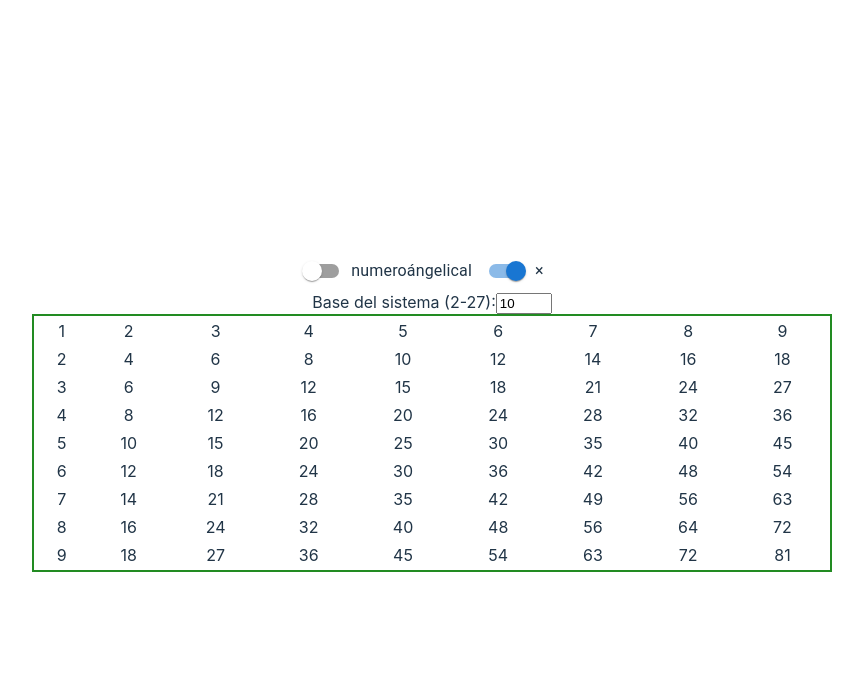
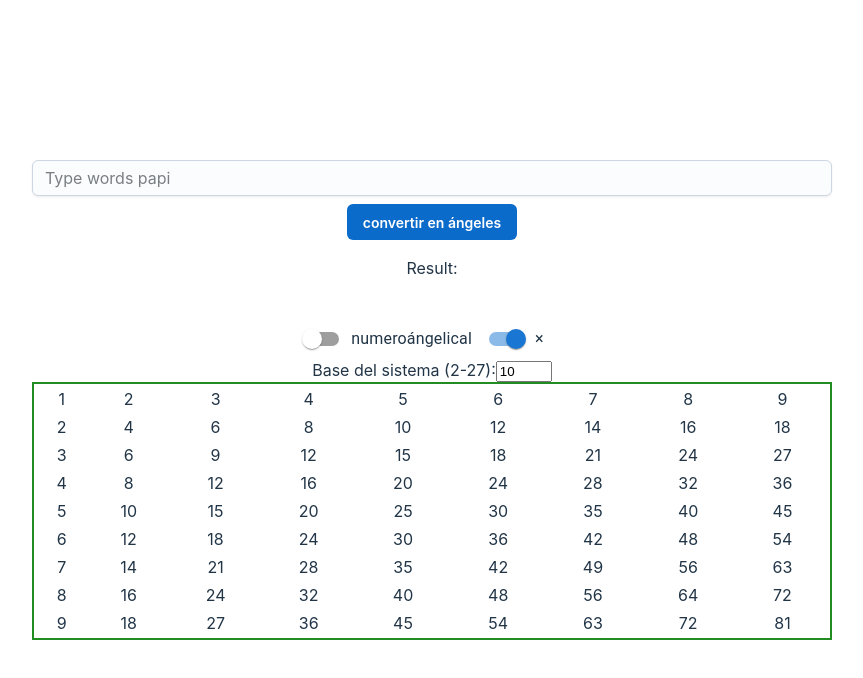
Before and after one commit to carafelix/alfabeto-angelical, a React (Vite) app: page / in a window 1280 px wide. Shown: the top 678 px of the page, without its empty margins (208-1071 px from the left). Built offline with nearby package versions, Linux system fonts and the light colour scheme.

Commit message:
componente para convertir palabras en números

```diff
--- a/package.json
+++ b/package.json
@@ -12,6 +12,7 @@
   "dependencies": {
     "@emotion/react": "^11.14.0",
     "@emotion/styled": "^11.14.0",
+    "@mui/joy": "^5.0.0-beta.48",
     "@mui/material": "^6.1.10",
     "react": "^18.3.1",
     "react-dom": "^18.3.1"
--- a/src/App.jsx
+++ b/src/App.jsx
@@ -2,6 +2,7 @@ import { useState } from 'react'
 import './App.css'
 import { Switch, FormControlLabel } from '@mui/material'
 import { vigesiseptimal, alfabeangel } from './numeros'
+import WordInterpreter from './wordInterpreter'
 
 function getMatrix(n, op) {
     return [...Array(n).keys()].map((_, i) =>
@@ -10,6 +11,7 @@ function getMatrix(n, op) {
         )
     )
 }
+
 /**
  *
  * @param {number} n decimal number value
@@ -36,7 +38,7 @@ function changeBase(n, base, angel) {
     return final.join('')
 }
 
-function App() {
+export default function App() {
     const [base, setBase] = useState(10)
     const [op, setOp] = useState('×')
     const [angel, setAngel] = useState(false)
@@ -46,12 +48,13 @@ function App() {
 
     return (
         <>
-            {/* <h1>Sistema numeroángelical</h1>
-            <p>
+            {/* <h1>Sistema numeroángelical</h1> */}
+
+            <WordInterpreter />
+            {/* <p>
                 Tablas de multiplicar para sistema numéricos
                 de diferente base
             </p> */}
-
             <br />
 
             <FormControlLabel
@@ -59,7 +62,6 @@ function App() {
                 label='numeroángelical'
                 onChange={() => setAngel(!angel)}
             />
-
             <FormControlLabel
                 control={<Switch defaultChecked />}
                 label={op}
@@ -71,13 +73,10 @@ function App() {
                     setMatrix(getMatrix(base, new_op))
                 }}
             />
-
             <br />
-
             <label htmlFor='tablas'>
                 Base del sistema (2-27):
             </label>
-
             <input
                 type='number'
                 id='tablas'
@@ -85,14 +84,13 @@ function App() {
                 min='2'
                 max='27'
                 value={base}
-                onChange={(e) => {
-                    const v = +e.target.value
+                onChange={(ev) => {
+                    const v = +ev.target.value
                     const lv = v > 27 ? 27 : v < 2 ? 2 : v
                     setBase(lv)
                     setMatrix(getMatrix(lv, op))
                 }}
             />
-
             <table>
                 <tbody>
                     {matrix
@@ -126,5 +124,3 @@ function App() {
         </>
     )
 }
-
-export default App
--- /dev/null
+++ b/src/wordInterpreter.jsx
@@ -0,0 +1,69 @@
+import { alfabeangel } from './numeros'
+import { Textarea, Button } from '@mui/joy'
+import { useState } from 'react'
+
+const angelHash = alfabeangel.reduce(
+    (acc, v, i) => ({ ...acc, [v]: i }),
+    {}
+)
+
+/**
+ *  Interprets the word using a letter to number conversion A=0, B=1, ..., Z = 26
+ *  And then performs trivial numerical interpretation based on radix and base
+ * @param {*} word to be converted into a decimal number
+ * @returns
+ */
+
+function wordToNumber(word) {
+    const w = word.split('').reverse()
+
+    if (!w.length) return null
+
+    let sum = 0
+    for (let i = 0; i < w.length; i++) {
+        sum += angelHash[w[i].toUpperCase()] * 27 ** i
+    }
+    return sum
+}
+
+export default function WordInterpreter() {
+    const [inputValue, setInputValue] = useState('')
+    const [result, setResult] = useState(null)
+
+    const handleSubmit = (ev) => {
+        ev.preventDefault()
+        const lines = inputValue.split('\n')
+
+        const numericWords = lines.map((line) =>
+            line.split(' ').map(wordToNumber).join(' ')
+        )
+        setResult(numericWords)
+    }
+
+    return (
+        <>
+            <form onSubmit={handleSubmit}>
+                <Textarea
+                    placeholder='Type words papi'
+                    onChange={(ev) =>
+                        setInputValue(ev.target.value)
+                    }
+                    required
+                    sx={{ mb: 1 }}
+                />
+                <Button type='submit'>
+                    convertir en ángeles
+                </Button>
+            </form>
+            <p>
+                Result:
+                <output>
+                    {result &&
+                        result.map((line, i) => (
+                            <p key={line}>{line}</p>
+                        ))}
+                </output>
+            </p>
+        </>
+    )
+}
```
Also changed, not shown: 1 other file (tests, documents, lock files or other folders).
